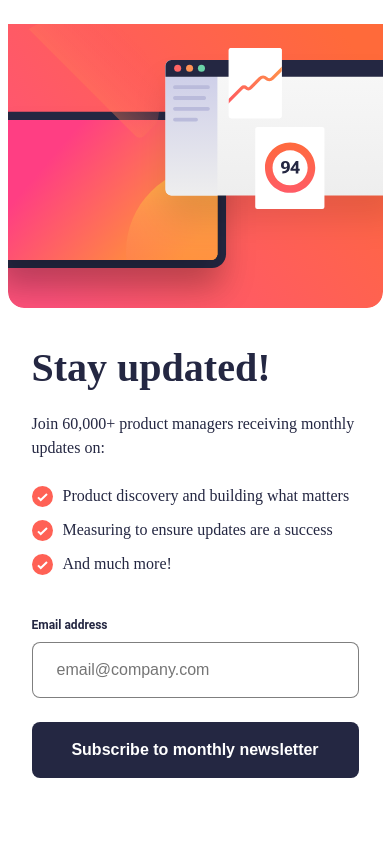
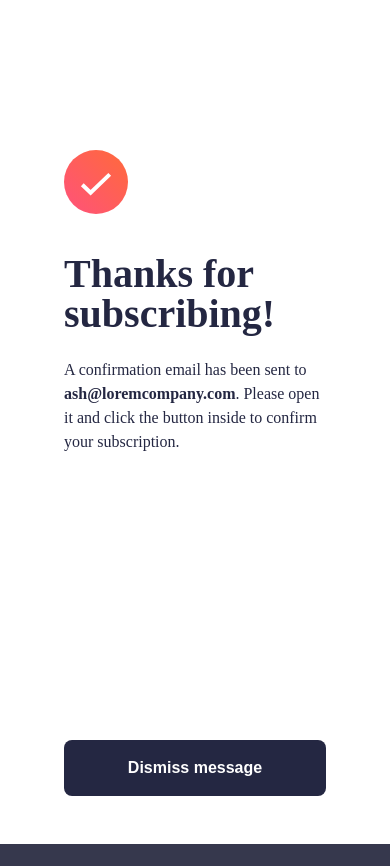
Before and after one commit to Abrham007/newsletter-signup-form, a website: page index.html in a window 390 px wide. After the commit the page ends 844 px from the top, so only its background shows below. Drawn offline with Linux system fonts and the light colour scheme.

Commit message:
corrected the reponsive bug

```diff
--- a/assets/css/style.scss
+++ b/assets/css/style.scss
@@ -216,6 +216,14 @@ li {
   background: var(--color2);
   box-shadow: 0px 15px 60px 0px rgba(0, 0, 0, 0.25);
 
+  @media screen and (max-width: 550px) {
+    width: 100vw;
+    height: 100vh;
+    justify-content: center;
+    border-radius: 0;
+    padding-top: 150px;
+  }
+
   &__img {
     width: 64px;
     height: 64px;
@@ -225,5 +233,6 @@ li {
     display: flex;
     flex-direction: column;
     gap: 24px;
+    margin-bottom: auto;
   }
 }
--- a/index.html
+++ b/index.html
@@ -17,7 +17,7 @@
     </title>
   </head>
   <body class="page">
-    <main class="main js-main">
+    <main class="main js-main inactive">
       <div class="main__content">
         <div class="main__texts">
           <h1>Stay updated!</h1>
@@ -59,7 +59,7 @@
       <div class="main__img" role="presentation"></div>
     </main>
 
-    <section class="sub-content js-sub-content inactive">
+    <section class="sub-content js-sub-content">
       <img
         class="sub-content__img"
         src="./assets/images/icon-success.svg"
```
Also changed, not shown: assets/css/style.css, 1 other file.
